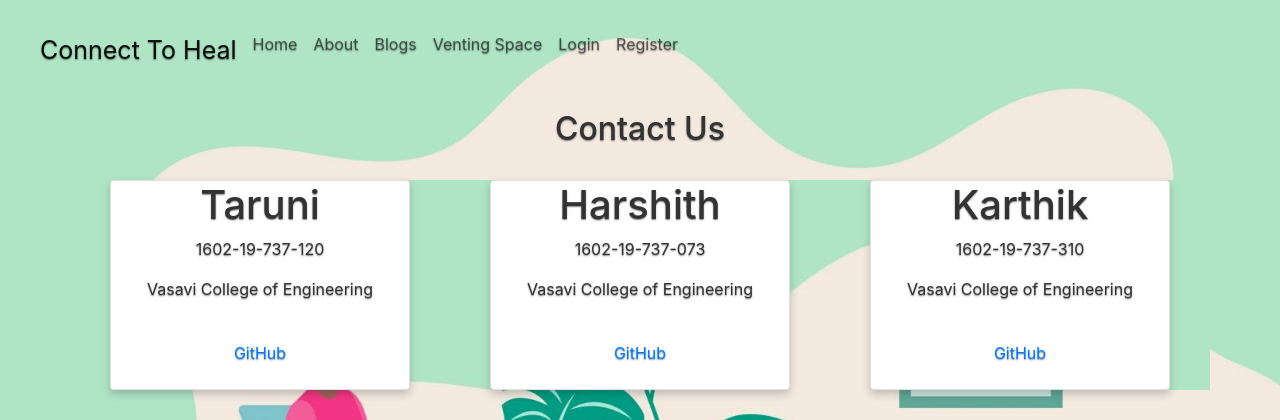
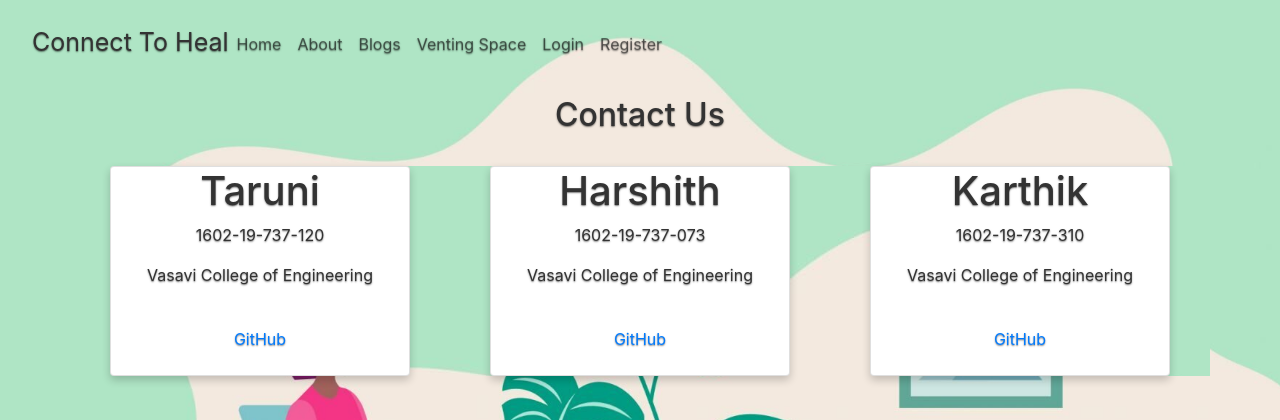
Before and after one commit to taruni-always/miniproject, a Django app: page /contact/ in a window 1280 px wide. Shown: the top 420 px of the page. Run offline with Django 3.2, Linux system fonts and the light colour scheme; some libraries are stand-ins or nearby versions.

Commit message:
made changes

```diff
--- a/ConnectToHealMain/templates/ConnectToHealMain/base.html
+++ b/ConnectToHealMain/templates/ConnectToHealMain/base.html
@@ -164,7 +164,7 @@ language-code="en"
           </button>
           <div class="collapse navbar-collapse" id="navbarSupportedContent">
             <ul class="navbar-nav mr-auto">
-              <a style = "font-size:25px" class="nav-link active" >Connect To Heal</a>
+              <a style = "font-size:25px"  >Connect To Heal</a>
           <a class="nav-link" href="/">Home</a>
           <a class="nav-link" href="/contact">About</a>
               {% if user.is_authenticated %}
```
Also changed, not shown: db.sqlite3.
